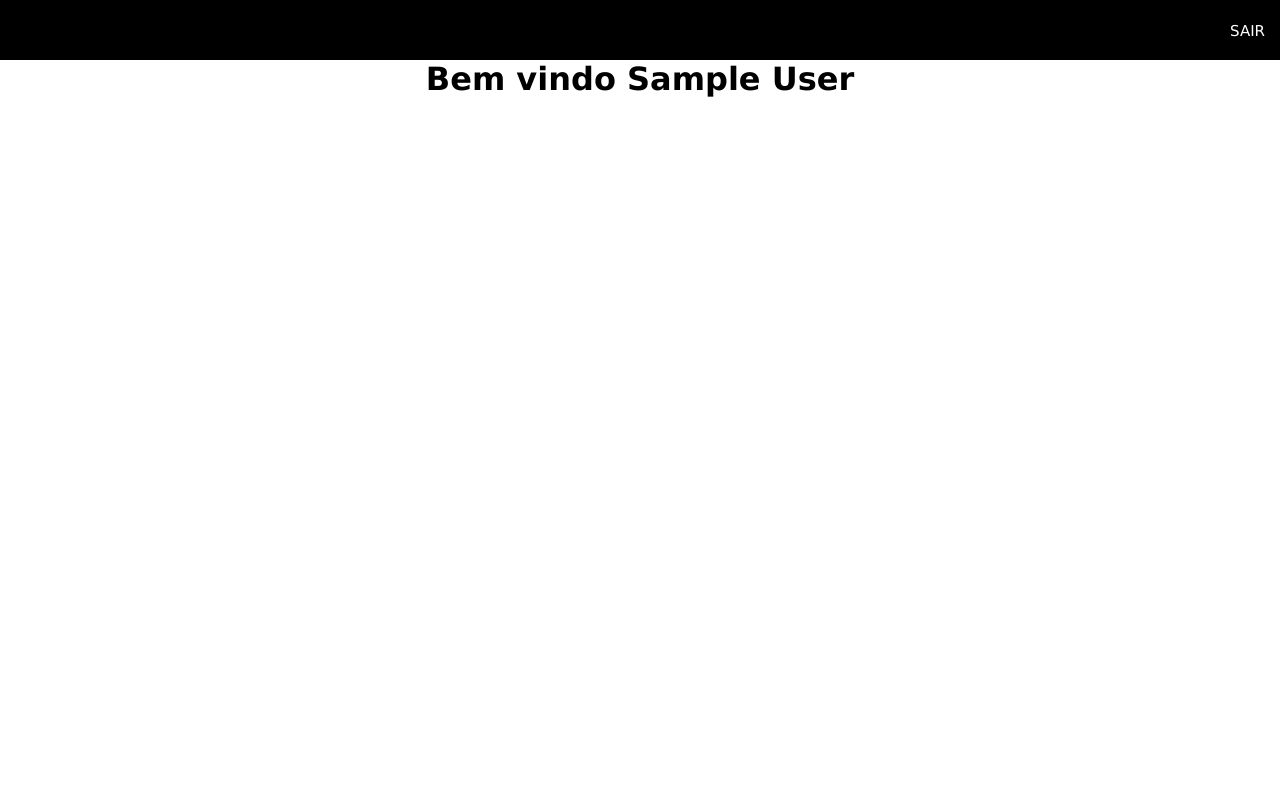
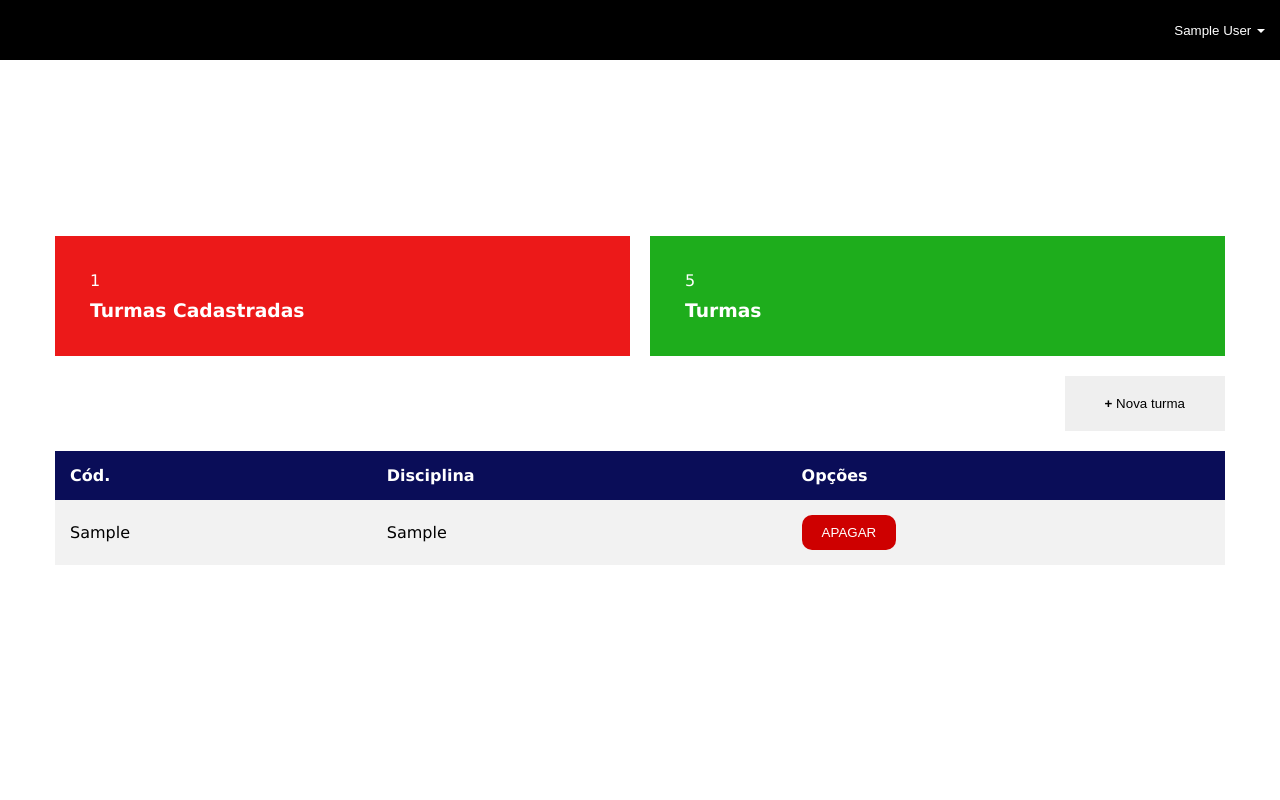
Before and after one commit to mateuscardoso99/php-projects, a PHP site: page /Views/dashboard.php in a window 1280 px wide. Run offline with PHP 8.4, Linux system fonts and the light colour scheme; the visitor is signed in with stand-in values (Sample User, id 1); tables that the repository leaves empty hold one stand-in row (values such as "Sample post").

Commit message:
second-commit

```diff
--- /dev/null
+++ b/auth-system-php/App/Controllers/TurmaController.php
@@ -0,0 +1,73 @@
+<?php
+	namespace App\Controllers;
+
+	use App\Models\Turma;
+	use App\Validation\Validation;
+	use App\Dao\TurmaDao;
+
+	class TurmaController{
+
+		public function __construct(){
+			if(!isset($_SESSION)){
+				session_start();
+			}
+		}
+
+		public function index(){
+			$turmaDao = new TurmaDao();
+			return $turmaDao->read();
+		}
+
+		public function show(){
+
+		}
+
+		public function store($data){
+			$validator = new Validation();
+			$msg = $validator->check_empty($data,array('code','disciplina'));
+
+			if($msg != null){
+				$_SESSION['error'] = $msg;
+				header("Location: dashboard.php");
+				exit;
+			}
+
+			$turma = new Turma();
+			$turma->setCodigo($data['code']);
+			$turma->setDisciplina($data['disciplina']);
+			$turma->setCreatedAt(date('Y-m-d H:i:s'));
+			$turma->setUpdatedAt(date('Y-m-d H:i:s'));
+
+			$turmaDao = new TurmaDao();
+
+			if($turmaDao->insert($turma)){
+				$_SESSION['success'] = "Turma salva com sucesso";
+			}
+			else {
+				$_SESSION['error'] = "Não foi possível salvar a turma";
+			}
+
+			header("Location: dashboard.php");
+		}
+
+		public function update(){
+
+		}
+
+		public function delete($id){
+			$turmaDao = new TurmaDao();
+			$checkExists = $turmaDao->checkExits($id);
+			if(isset($checkExists['codigo'])){
+				$turmaDao->delete($checkExists['id']);
+				$_SESSION['success'] = "Turma excluida com sucesso";
+				header("Location: dashboard.php");
+			}
+			else{
+				$_SESSION['error'] = "Turma inválida";
+				header("Location: dashboard.php");
+			}
+		}
+
+	}
+
+?>
--- /dev/null
+++ b/auth-system-php/App/Dao/TurmaDao.php
@@ -0,0 +1,62 @@
+<?php
+	namespace App\Dao;
+
+	use App\Models\Turma;
+	use App\Database\DB;
+	use PDO;
+
+	class TurmaDao{
+
+		public function read(){
+			$sql = "SELECT * FROM turmas";
+			$rows = DB::connection()->query($sql);
+			return $rows;
+		}
+
+		public function checkExits($id){
+			$sql = "SELECT * FROM turmas WHERE id=?";
+			$stmt = DB::connection()->prepare($sql);
+			$stmt->bindValue(1,$id,PDO::PARAM_INT);
+			$stmt->execute();
+			return $stmt->fetch();
+		}
+
+		public function insert(Turma $turma){
+			try {
+				$sql = "INSERT INTO turmas (codigo, disciplina, created_at, updated_at) VALUES (:codigo, :disciplina, :created_at, :updated_at)";
+
+				$stmt = DB::connection()->prepare($sql);
+				$stmt->bindValue(':codigo',$turma->getCodigo(),PDO::PARAM_STR);
+				$stmt->bindValue(':disciplina',$turma->getDisciplina(),PDO::PARAM_STR);
+				$stmt->bindValue(':created_at',$turma->getCreatedAt());
+				$stmt->bindValue(':updated_at',$turma->getUpdatedAt());
+
+				if($stmt->execute()){
+					return true;
+				}
+				return false;
+			} catch (PDOException $e) {
+				echo $e->getMessage();
+				return false;
+			}
+		}
+
+		public function delete($id){
+			try{
+				$sql = "DELETE FROM turmas WHERE id = :id";
+
+				$stmt = DB::connection()->prepare($sql);
+				$stmt->bindValue(':id',$id,PDO::PARAM_INT);
+
+				if($stmt->execute()){
+					return true;
+				}
+				return false;
+			}catch (PDOException $e) {
+				echo $e->getMessage();
+				return false;
+			}
+		}
+	}
+
+?>
--- a/auth-system-php/App/Database/DB.php
+++ b/auth-system-php/App/Database/DB.php
@@ -7,8 +7,8 @@
 
 		public static function connection(){
 			try {
-				if(!isset(self::$instance)):
-					self::$instance = new PDO("mysql:host=localhost;port=3306;dbname=","","");
+				if(!isset(self::$instance)): //verifica se ja existe uma instancia de uma classe
+					self::$instance = new PDO("mysql:host=localhost;port=3306;dbname=ecommerce_teste-veiculo","","");
 				endif;
 
 				return self::$instance;
--- a/auth-system-php/Views/css/styles.css
+++ b/auth-system-php/Views/css/styles.css
@@ -2,6 +2,10 @@
 	margin: 0;
 	padding: 0;
 	box-sizing: border-box;
+}
+
+html, body{
+	height: 100%;
 }
 
 body{
@@ -9,9 +13,12 @@ body{
 	display: flex;
 	flex-direction: column;
 	align-items: center;
+	justify-content: center;
 }
 
 nav{
+	position: fixed;
+	top: 0;
 	width: 100%;
     height: 60px;
     background-color: #000;
@@ -112,6 +119,170 @@ nav ul li a{
 	cursor: pointer;
 }
 
+.dropdown{
+	position: relative;
+	display: inline-block;
+}
+
+.dropdown-btn{
+	background: none;
+    border: none;
+    color: #fff;
+    cursor: pointer;
+    padding: 15px;
+}
+
+.dropdown-icon{
+	display: inline-block;
+    width: 0;
+    height: 0;
+    margin-left: 2px;
+    vertical-align: middle;
+    border-top: 4px dashed;
+    border-top: 4px solid\9;
+    border-right: 4px solid transparent;
+    border-left: 4px solid transparent;
+}
+
+.dropdown-content{
+	display: none;
+	background-color: #d4d4d4;
+	position: absolute;
+	min-height: 30px;
+}
+
+.dropdown-content a{
+	color: #000;
+	display: block;
+}
+
+.container{
+	width: 100%;
+	max-width: 1200px;
+	display: flex;
+	flex-direction: column;
+	padding: 15px;
+}
+
+.row{
+	display: flex;
+	flex-wrap: wrap;
+	width: 100%;
+	margin-bottom: 20px;
+}
+
+/*.row>*{
+	padding-left: 10px;
+	padding-right: 10px;
+}*/
+
+.column{
+	width: 50%;
+}
+
+.turmas, .alunos{
+    color: #fff;
+    padding: 35px;
+}
+
+.turmas p, .alunos p{
+	margin-bottom: 10px;
+}
+
+.turmas{
+	background-color: #ec1919;
+	margin-right: 10px;
+}
+
+.alunos{
+	background-color: #1ead1c;
+	margin-left: 10px;
+}
+
+.button-add-container{
+	display: flex;
+	justify-content: flex-end;
+	margin-bottom: 20px;
+}
+
+.btn-add{
+	color: #000;
+	border: none;
+	padding: 20px 40px;
+	cursor: pointer;
+}
+
+.modal{
+	display: none;
+	align-items: center;
+	justify-content: center;
+	width: 100%;
+	height: 100%;
+	z-index: 1;
+	position: fixed;
+	top: 0;
+	left: 0;
+	overflow: auto;
+    background-color: rgba(0,0,0,0.4);
+}
+
+.modal .modal-content{
+	background-color: #fefefe;
+	padding: 50px;
+	border: 1px solid #888;
+	width: 50%;
+	position: relative;
+}
+
+.modal .modal-content .title-delete{
+	margin-bottom: 20px;
+}
+
+.modal .modal-content a{
+	text-decoration: none;
+}
+
+.modal-content .close{
+	position: absolute;
+	top: 0;
+	right: 10px;
+	align-self: flex-end;
+	font-size: 28px;
+	font-weight: bold;
+	cursor: pointer;
+}
+
+table{
+	border-collapse: collapse;
+}
+
+th{
+	background-color: #0a0d58;
+	color: #fff;
+}
+
+th, td{
+	padding: 15px;
+	text-align: left;
+}
+
+tr:nth-child(even){
+	background-color: #f2f2f2;
+}
+
+.btn-danger{
+	background-color: #ce0000;
+	border: none;
+	padding: 10px 20px;
+	cursor: pointer;
+	color: #fff;
+	border-radius: 10px;
+}
+
+.show{
+	display: block;
+}
+
 @media(max-width: 500px){
 	.form-container{
 		width: 90%;
@@ -119,4 +290,17 @@ nav ul li a{
 	.form-container form{
 		width: 100%;
 	}
+	.column{
+		width: 100%;
+	}
+	.modal .modal-content{
+		width: 90%;
+	}
 }
+
+@media(min-width: 768px){
+	.row-cols-md-2>*{
+		flex: 0 0 auto;
+    	width: 50%;
+	}
+}
--- a/auth-system-php/Views/dashboard.php
+++ b/auth-system-php/Views/dashboard.php
@@ -1,4 +1,6 @@
 <?php
+	require_once("../vendor/autoload.php");
+
 	if(!isset($_SESSION)){
 		session_start();
 	}
@@ -12,6 +14,11 @@
 		header("Location: redirect-email-verification.php");
 		exit;
 	}
+
+	use App\Controllers\TurmaController;
+
+	$turmaController = new TurmaController();
+	$turmas = $turmaController->index();
 ?>
 
 <!DOCTYPE html>
@@ -25,6 +32,102 @@
 	<body>
 		<?php include_once("header.php") ?>
 
-		<h1>Bem vindo <?php echo htmlspecialchars($_SESSION['name'])?></h1>
+		<?php
+			if(!isset($_SESSION)){
+				session_start();
+			}
+
+			if (isset($_SESSION['success'])) { ?>
+				<div class="success">
+					<p><?php echo $_SESSION['success']?></p>
+				</div>
+		<?php } unset($_SESSION['success']) ?>
+
+		<?php if(isset($_SESSION['error'])) { ?>
+				<div class="errors">
+					<p><?php echo $_SESSION['error'] ?></p>
+				</div>
+		<?php } unset($_SESSION['error']) ?>
+
+		<div class="container">
+			<div class="row row-cols-md-2">
+				<div class="column">
+					<div class="turmas">
+						<p><?php echo $turmas->rowCount(); ?></p>
+						<h3>Turmas Cadastradas</h3>
+					</div>
+				</div>
+				<div class="column">
+					<div class="alunos">
+						<p>5</p>
+						<h3>Turmas</h3>
+					</div>
+				</div>
+			</div>
+
+			<div class="button-add-container">
+				<button class="btn-add" onclick="openModal('modal-turma')">
+					<strong>+</strong> Nova turma
+				</button>
+			</div>
+
+			<table>
+				<tr>
+					<th>Cód.</th>
+					<th>Disciplina</th>
+					<th>Opções</th>
+				</tr>
+
+				<?php foreach($turmas as $turma){ ?>
+					<tr>
+						<td><?php echo $turma['codigo']; ?></td>
+						<td><?php echo $turma['disciplina']; ?></td>
+						<td>
+							<button type="button" onclick="deleteTurma('<?php echo $turma['id'] ?>')" class="btn-danger">APAGAR</button>
+						</td>
+					</tr>
+				<?php } ?>
+			</table>
+
+			<div id="modal-turma" class="modal">
+				<div class="modal-content form-container">
+					<h1>Adicionar turma</h1>
+					<span class="close" onclick="closeModal('modal-turma')">&times;</span>
+					<form action="handle-create-turma.php" method="post">
+						<div class="field">
+							<label>Código</label>
+							<input type="text" name="code">
+						</div>
+
+						<div class="field">
+							<label>Disciplina</label>
+							<input type="text" name="disciplina">
+						</div>
+
+						<div class="field">
+							<button type="submit" class="btn-submit" name="add_turma">SALVAR</button>
+						</div>
+					</form>
+				</div>
+			</div>
+
+			<div id="modal-delete-turma" class="modal">
+				<div class="modal-content">
+					<span class="close" onclick="closeModal('modal-delete-turma')">&times;</span>
+					<h3 class="title-delete">Deseja apagar essa turma?</h3>
+					<a id="link-delete-turma" class="btn-danger">APAGAR</a>
+				</div>
+			</div>
+		</div>
+
+
+		<script src="js/script.js"></script>
+
+		<script type="text/javascript">
+			function deleteItem(id){
+				document.getElementById("link-delete-turma").href = `handle-delete-turma.php?id=${id}`
+				openModal('modal-delete-turma')
+			}
+		</script>
 	</body>
 </html>
--- a/auth-system-php/Views/forgot-password.php
+++ b/auth-system-php/Views/forgot-password.php
@@ -53,5 +53,7 @@
 				</div>
 			</form>
 		</div>
+
+		<script src="js/script.js"></script>
 	</body>
 </html>
--- a/auth-system-php/Views/header.php
+++ b/auth-system-php/Views/header.php
@@ -20,7 +20,15 @@
 			else{
 		?>
 				<li>
-					<a href="logout.php">SAIR</a>
+					<div class="dropdown">
+						<button class="dropdown-btn" onclick="dropdown()">
+							<?php echo htmlspecialchars($_SESSION['name']) ?>
+							<span class="dropdown-icon"></span>
+						</button>
+						<div id="dropdown" class="dropdown-content">
+				    		<a href="logout.php">Sair</a>
+				  		</div>
+					</div>
 				</li>
 		<?php
 			}
--- a/auth-system-php/Views/index.php
+++ b/auth-system-php/Views/index.php
@@ -22,7 +22,6 @@
 	<body>
 		<?php include_once("./header.php");?>
 
-		<div>
 		<?php
 			if(!isset($_SESSION)){
 				session_start();
@@ -54,6 +53,7 @@
 				</div>
 			</form>
 		</div>
-	</div>
+
+		<script src="js/script.js"></script>
 	</body>
 </html>
--- /dev/null
+++ b/auth-system-php/Views/js/script.js
@@ -0,0 +1,3 @@
+const dropdown = () => document.getElementById("dropdown").classList.toggle("show")
+const openModal = id => document.getElementById(id).style.display="flex"
+const closeModal = id => document.getElementById(id).style.display="none"
--- a/auth-system-php/Views/redirect-email-verification.php
+++ b/auth-system-php/Views/redirect-email-verification.php
@@ -65,5 +65,7 @@
 			<input type="hidden" name="email" value="<?php echo $_SESSION['email']?>">
 			<button type="submit" class="btn-email-verify" name="send-link">Enviar link</button>
 		</form>
+
+		<script src="js/script.js"></script>
 	</body>
 </html>
--- a/auth-system-php/Views/signup.php
+++ b/auth-system-php/Views/signup.php
@@ -62,5 +62,7 @@
 					</div>
 				</form>
 			</div>
+
+			<script src="js/script.js"></script>
 		</body>
-</html>
+	</html>
--- a/auth-system-php/Views/verify-email.php
+++ b/auth-system-php/Views/verify-email.php
@@ -34,5 +34,7 @@
 
 		<p class="lead">If user account is verified then click on the following button to login.</p>
         <a class="btn btn-lg btn-success" href="./index.php">Click to Login</a>
+
+        <script src="js/script.js"></script>
 	</body>
 </html>
```
Also changed, not shown: auth-system-php/App/Database/script.sql (+18 -0 lines), auth-system-php/App/Models/Turma.php (added, +51 -0 lines), auth-system-php/Views/handle-create-turma.php (added, +14 -0 lines), auth-system-php/Views/handle-delete-turma.php (added, +14 -0 lines).
